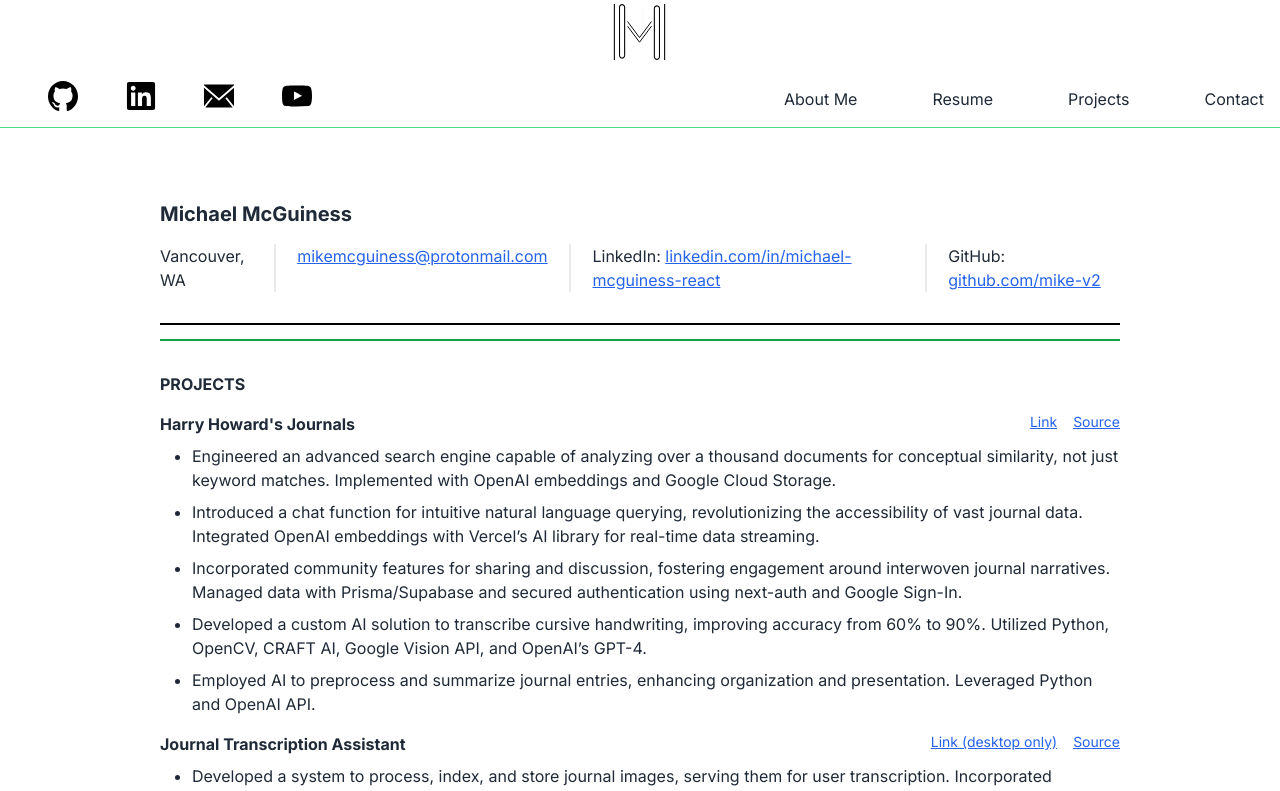
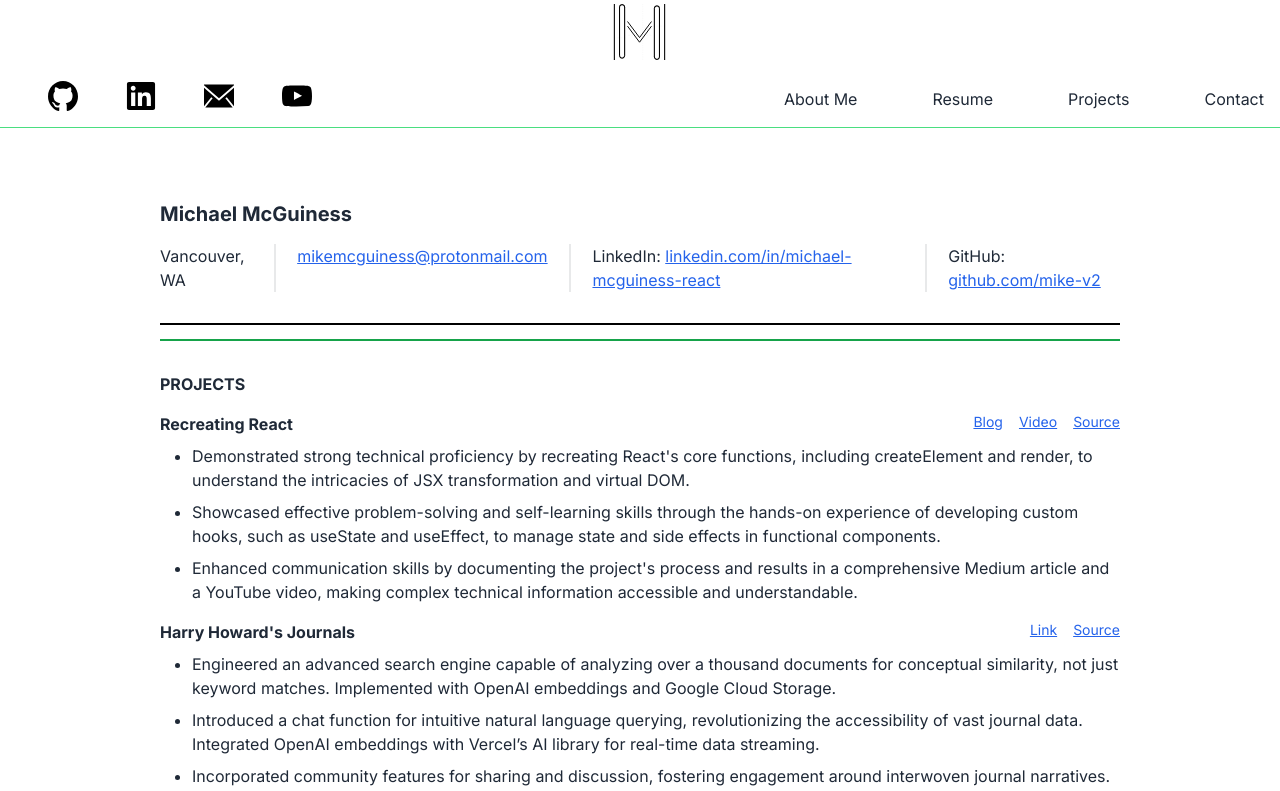
Before and after one commit to mike-v2/portfolio, a Next.js app: page /resume in a window 1280 px wide. Shown: the top 791 px of the page. Built offline with nearby package versions, Linux system fonts and the light colour scheme.

Commit message:
add recreating react to resume

```diff
--- a/app/resume/page.tsx
+++ b/app/resume/page.tsx
@@ -31,6 +31,27 @@ export default function Resume() {
             PROJECTS
           </h2>
           <div className="flex flex-col gap-y-4">
+            <div className=''>
+              <div className="flex">
+                <h4 className='font-bold pb-2'>
+                  Recreating React
+                </h4>
+                <div className='ms-auto'>
+                  <div className="flex gap-x-4 text-sm">
+                    <a href='https://medium.com/@mmcguiness8700/recreating-react-96e8a01d4cb5' className='underline text-blue-600 hover:text-blue-800 visited:text-purple-600'>Blog</a>
+                    <a href='https://youtu.be/BU37lgD28lU' className='underline text-blue-600 hover:text-blue-800 visited:text-purple-600'>Video</a>
+                    <a href='https://github.com/mike-v2/react-from-scratch' className='underline text-blue-600 hover:text-blue-800 visited:text-purple-600'>Source</a>
+                  </div>
+                </div>
+              </div>
+
+              <ul className='flex flex-col gap-y-2 list-disc ps-8'>
+                <li>Demonstrated strong technical proficiency by recreating React's core functions, including createElement and render, to understand the intricacies of JSX transformation and virtual DOM.</li>
+                <li>Showcased effective problem-solving and self-learning skills through the hands-on experience of developing custom hooks, such as useState and useEffect, to manage state and side effects in functional components.</li>
+                <li>Enhanced communication skills by documenting the project's process and results in a comprehensive Medium article and a YouTube video, making complex technical information accessible and understandable.</li>
+              </ul>
+            </div>
+
             <div className=''>
               <div className="flex">
                 <h4 className='font-bold pb-2'>
```
